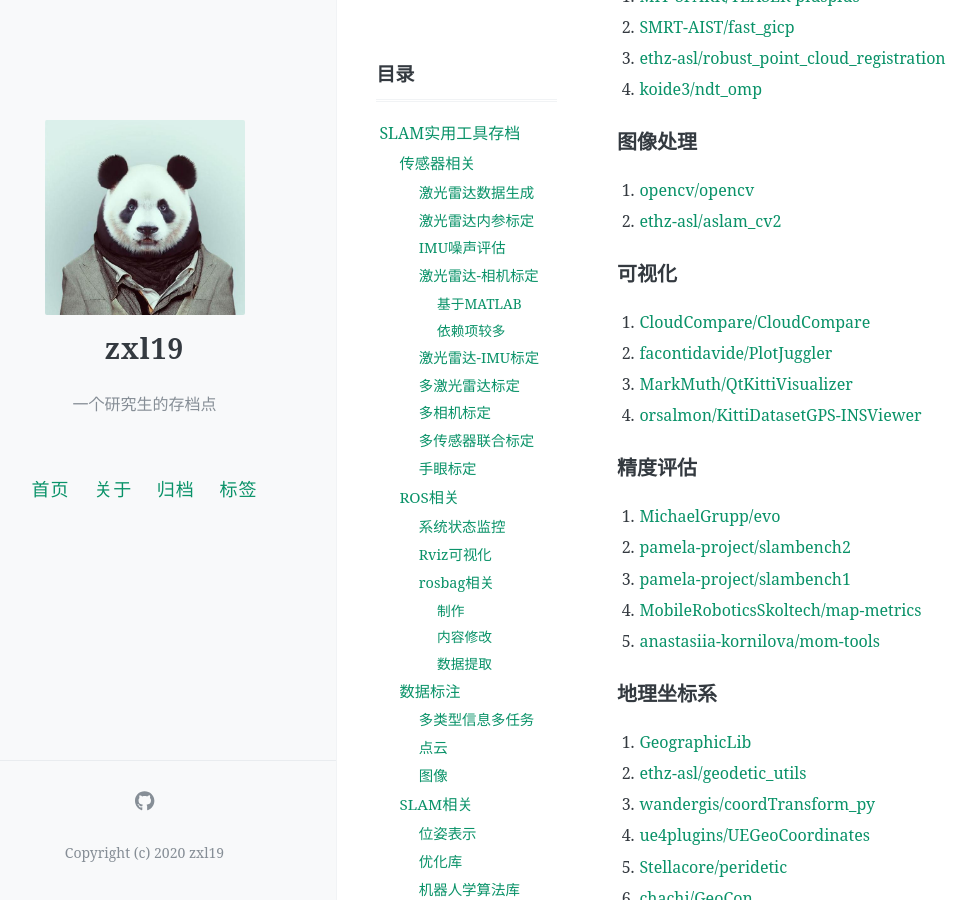
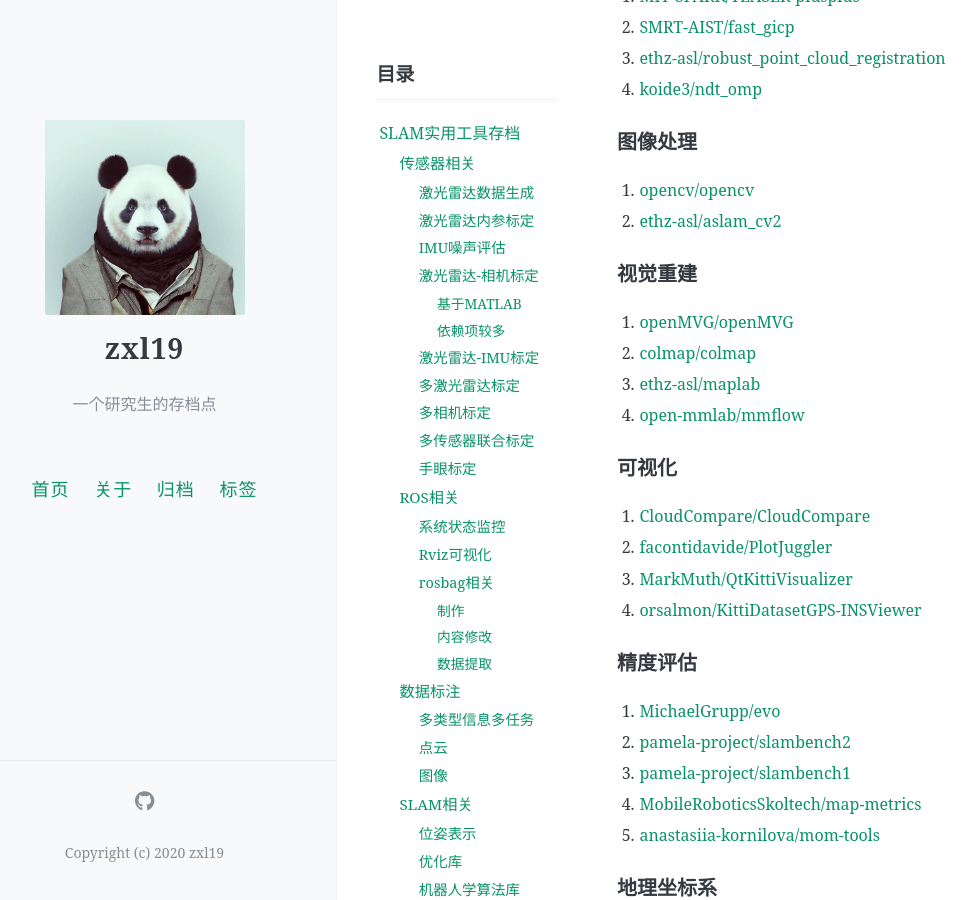
Before and after one commit to zxl19/zxl19.github.io, a Jekyll site: the page built from _posts/2021-05-25-slam-tool.md, in a window 1280 px wide and 900 px high, scrolled down 5516 px. Shown: the whole window, without its empty margins (47-1024 px from the left). Built offline with Jekyll 4.4.1, drawn with Linux system fonts in a browser that asks for light colours; comment, search, counter and statistics services are not loaded.

Commit message:
Update 2021-05-25-slam-tool.md

```diff
--- a/_posts/2021-05-25-slam-tool.md
+++ b/_posts/2021-05-25-slam-tool.md
@@ -210,6 +210,13 @@ pinned: false
 1. [opencv/opencv](https://github.com/opencv/opencv)
 2. [ethz-asl/aslam_cv2](https://github.com/ethz-asl/aslam_cv2)
 
+### 视觉重建
+
+1. [openMVG/openMVG](https://github.com/openMVG/openMVG)
+2. [colmap/colmap](https://github.com/colmap/colmap)
+3. [ethz-asl/maplab](https://github.com/ethz-asl/maplab)
+4. [open-mmlab/mmflow](https://github.com/open-mmlab/mmflow)
+
 ### 可视化
 
 1. [CloudCompare/CloudCompare](https://github.com/CloudCompare/CloudCompare)
```
